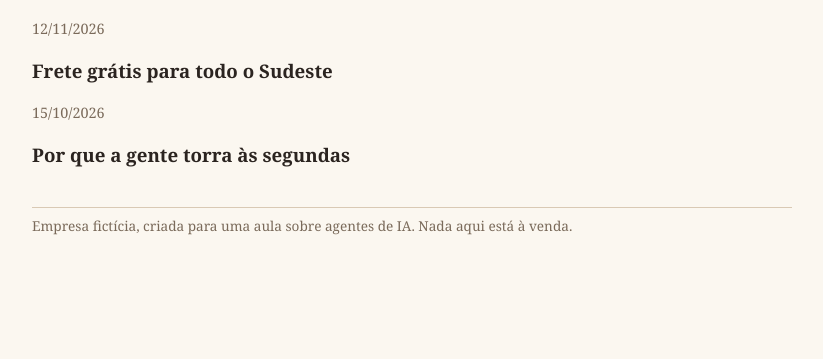
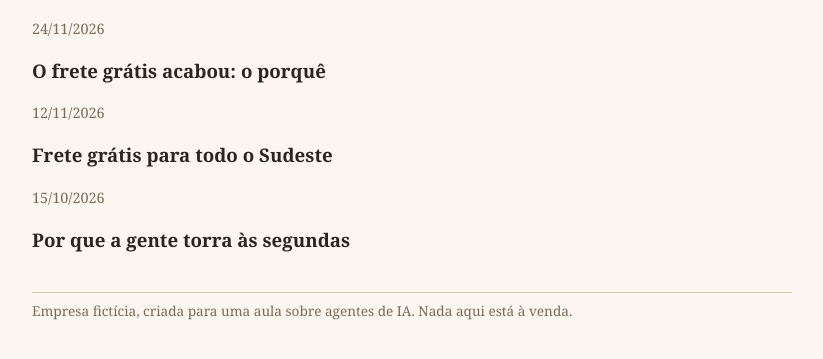
Before and after one commit to eco-claude/concorrentes-ficticios, a plain HTML site: page torra-serena/blog.html in a window 1280 px wide. Shown: the part 175-534 px from the top of the page, without its empty margins (228-1051 px from the left). Drawn offline with Linux system fonts and the light colour scheme.

Commit message:
semana 3

```diff
--- a/torra-serena/blog.html
+++ b/torra-serena/blog.html
@@ -2,4 +2,4 @@
 header{border-bottom:2px solid #c87533;margin-bottom:24px}nav a{margin-right:16px;color:#7a4a22}
 h1{margin:8px 0}.plano{border:1px solid #d9c9b4;border-radius:8px;padding:12px 16px;margin:12px 0;background:#fff}
 .preco{font-size:1.4em;font-weight:bold}footer{margin-top:40px;font-size:.85em;color:#7a6a5a;border-top:1px solid #d9c9b4;padding-top:8px}
-article{margin:18px 0}article time{color:#7a6a5a;font-size:.9em}</style></head><body><header><h1>Torra Serena</h1><nav><a href="index.html">Início</a><a href="precos.html">Preços</a><a href="blog.html">Blog</a></nav></header><h2>Blog</h2><article><time datetime="2026-11-12">12/11/2026</time><h3>Frete grátis para todo o Sudeste</h3></article><article><time datetime="2026-10-15">15/10/2026</time><h3>Por que a gente torra às segundas</h3></article><footer>Empresa fictícia, criada para uma aula sobre agentes de IA. Nada aqui está à venda.</footer></body></html>
+article{margin:18px 0}article time{color:#7a6a5a;font-size:.9em}</style></head><body><header><h1>Torra Serena</h1><nav><a href="index.html">Início</a><a href="precos.html">Preços</a><a href="blog.html">Blog</a></nav></header><h2>Blog</h2><article><time datetime="2026-11-24">24/11/2026</time><h3>O frete grátis acabou: o porquê</h3></article><article><time datetime="2026-11-12">12/11/2026</time><h3>Frete grátis para todo o Sudeste</h3></article><article><time datetime="2026-10-15">15/10/2026</time><h3>Por que a gente torra às segundas</h3></article><footer>Empresa fictícia, criada para uma aula sobre agentes de IA. Nada aqui está à venda.</footer></body></html>
```
Also changed, not shown: torra-serena/index.html (+1 -1 lines).
